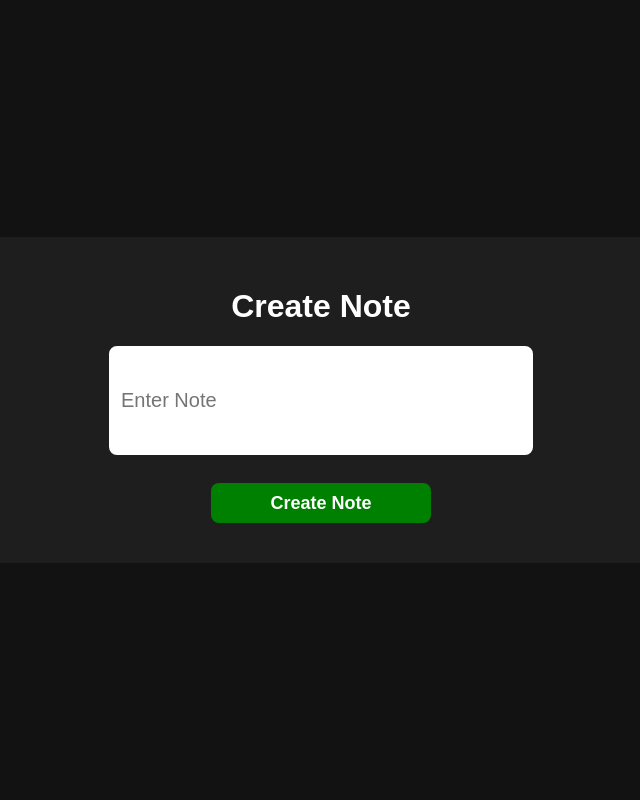
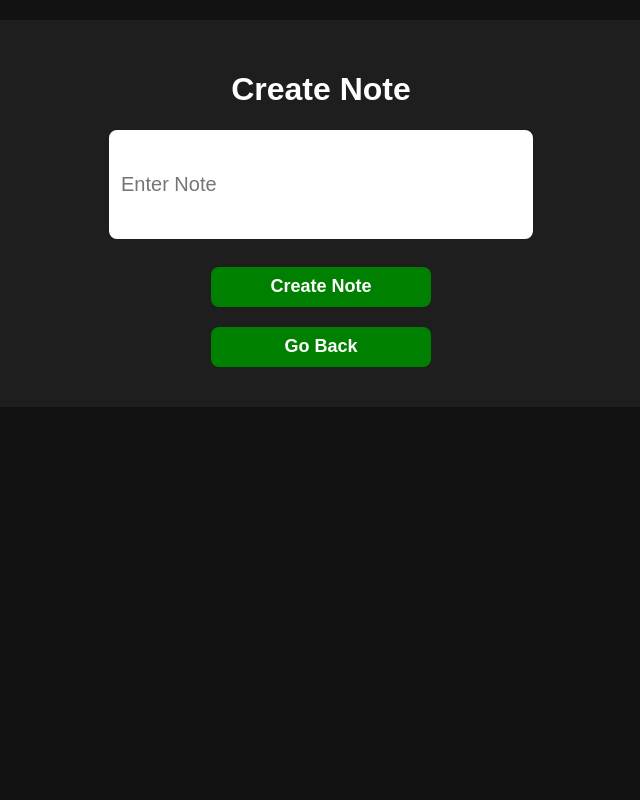
Before and after one commit to VaidyaIshan/noteapp, a PHP site: page /createnote.html in a window 1280 px wide. Shown: the whole page, without its empty margins (319-959 px from the left). Run offline with PHP 8.4, Linux system fonts and the light colour scheme.

Commit message:
Final COmmit

```diff
--- a/src/createnote.html
+++ b/src/createnote.html
@@ -19,6 +19,7 @@
         <br><br>
         <button class="btnn"type="submit">Create Note</button>
     </form>
+    <a href="home.html"><button class="btnnew">Go Back</button></a>
 </div>
 
 </body>
--- a/src/css/createnote.css
+++ b/src/css/createnote.css
@@ -6,7 +6,6 @@ body {
     flex-direction: column;
     align-items: center;
     justify-content: center;
-    height: 100vh;
     margin: 0;
     text-align: center;
 }
@@ -24,7 +23,6 @@ body {
 
 .box {
     width: 50%;
-    max-width: 600px;
     display: flex;
     flex-direction: column;
     align-items: center;
@@ -44,7 +42,7 @@ body {
     border: none;
     border-radius: 8px;
     margin: 10px 0;
-    cursor: pointer;
+
 }
 
 button {
--- a/src/css/display.css
+++ b/src/css/display.css
@@ -49,9 +49,8 @@ a {
 .btn {
     padding: 8px 16px;
     font-size: 16px;
-    border: none;
+
     border-radius: 5px;
-    cursor: pointer;
 
 }
 
--- a/src/updatenote.php
+++ b/src/updatenote.php
@@ -1,7 +1,5 @@
 <?php
 include ("dbconfig.php");
-
-
 if (isset($_GET['id'])) {
     $note_id = $_GET['id'];
 }
```
